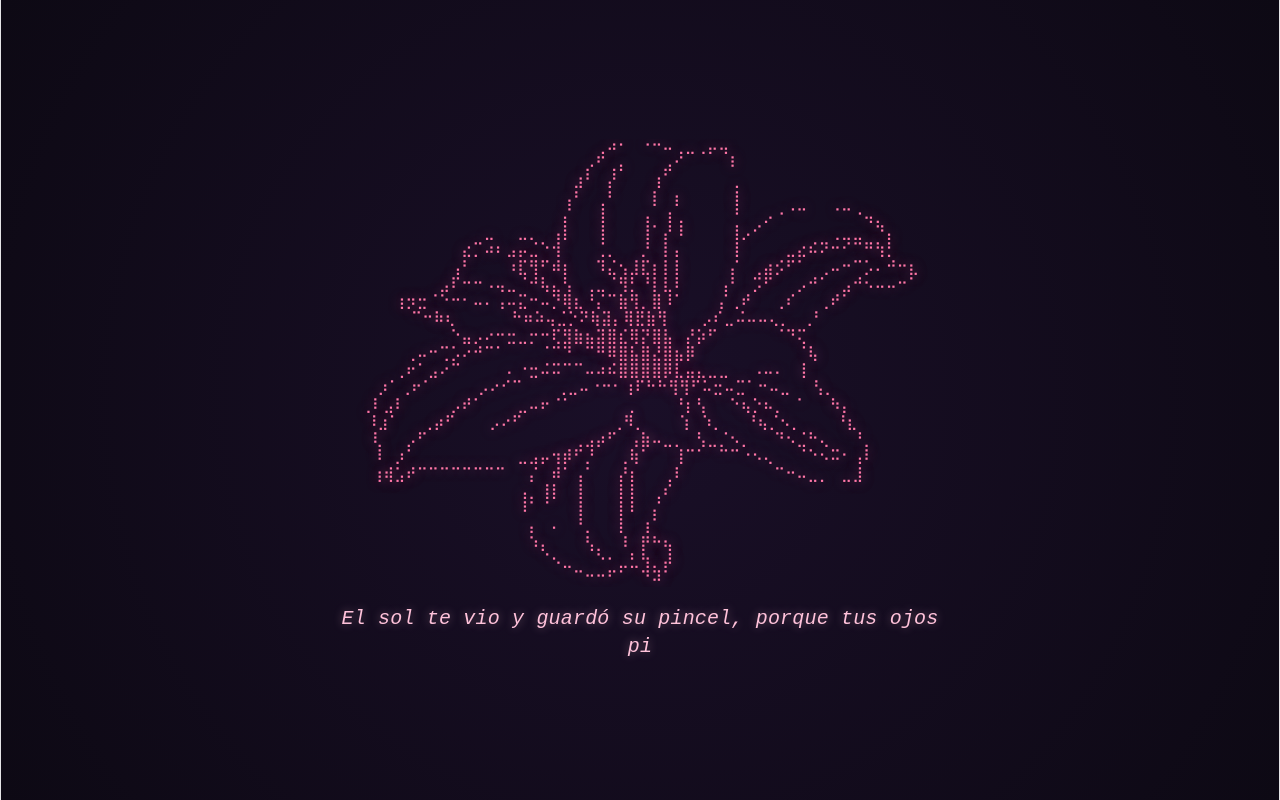
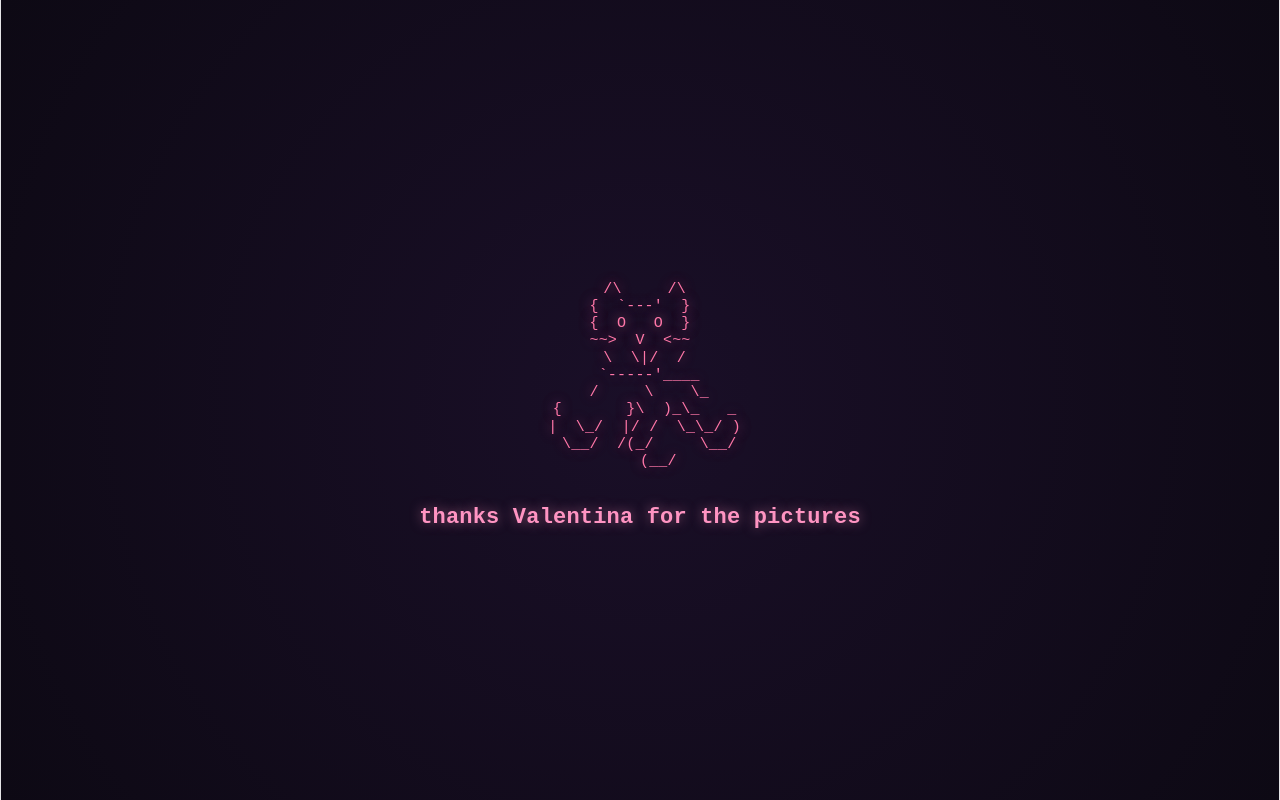
Before and after one commit to Diego-Sic/cat-sun-ascii, a React (Vite) app: page / in a window 1280 px wide. Built offline with nearby package versions, Linux system fonts and the light colour scheme.

Commit message:
Update ASCII art to animated cat frames and add attribution for Valentina

```diff
--- a/src/App.tsx
+++ b/src/App.tsx
@@ -1,119 +1,60 @@
 import { useState, useEffect } from 'react';
 import './App.css';
 
-const LOTUS_ART = [
-  "⠀⠀⠀⠀⠀⠀⠀⠀⠀⠀⠀⠀⠀⠀⠀⠀⠀⠀⠀⠀⠀⢀⠴⠂⠀⠐⠒⠤⢀⣀⢀⡤⢤⠀⠀⠀⠀⠀⠀⠀⠀⠀⠀⠀⠀⠀⠀⠀⠀⠀",
-  "⠀⠀⠀⠀⠀⠀⠀⠀⠀⠀⠀⠀⠀⠀⠀⠀⠀⠀⠀⠀⡠⠋⢀⡄⠀⠀⠀⣠⠊⠀⠀⠀⠀⠇⠀⠀⠀⠀⠀⠀⠀⠀⠀⠀⠀⠀⠀⠀⠀⠀",
-  "⠀⠀⠀⠀⠀⠀⠀⠀⠀⠀⠀⠀⠀⠀⠀⠀⠀⠀⠀⣰⠃⠀⡜⠀⠀⠀⢰⠁⠀⠀⠀⠀⠀⢀⠀⠀⠀⠀⠀⠀⠀⠀⠀⠀⠀⠀⠀⠀⠀⠀",
-  "⠀⠀⠀⠀⠀⠀⠀⠀⠀⠀⠀⠀⠀⠀⠀⠀⠀⠀⢠⠃⠀⢀⠃⠀⠀⠀⡇⠀⡆⠀⠀⠀⠀⢸⠀⠀⠀⠀⠀⠀⠀⠀⠀⠀⠀⠀⠀⠀⠀⠀",
-  "⠀⠀⠀⠀⠀⠀⠀⠀⠀⠀⠀⠀⠀⠀⠀⠀⠀⠀⡌⠀⠀⢸⠀⠀⠀⢠⠀⢰⢀⠀⠀⠀⠀⠘⠀⠀⡠⠐⠈⠉⠀⠀⠈⠉⠐⢤⡀⠀⠀⠀",
-  "⠀⠀⠀⠀⠀⠀⠀⠀⠀⠀⠀⣀⠀⠀⣀⡀⠀⢠⡇⠀⠀⢸⠀⠀⠀⢸⠁⡜⠸⠀⠀⠀⠀⢸⡠⠊⠀⠀⠀⠀⠀⠀⢀⣀⣀⠀⠙⡄⠀⠀",
-  "⠀⠀⠀⠀⠀⠀⠀⠀⠀⣔⡉⠴⠆⣠⡤⣈⠑⢺⠀⠀⠀⢈⡀⠀⠀⡘⠀⡇⡄⠀⠀⠀⠀⢸⠀⠀⠀⠀⣀⣔⠮⠝⠒⠊⠉⠛⢳⡃⠀⠀",
-  "⠀⠀⠀⠀⠀⠀⠀⠀⢠⠃⠀⠀⠀⠰⣏⢻⠋⠾⡆⠀⠀⠹⣌⢢⣸⣏⡆⡇⡇⠀⠀⠀⠀⡌⠀⢀⣴⡪⠋⠁⠀⢀⠤⠒⠉⡡⠄⠚⠒⣆",
-  "⠀⠀⠀⠀⠀⠀⠀⣠⠏⠒⠒⠠⢤⣀⠈⠚⢧⣄⢣⠀⢀⣀⠈⢻⡃⠘⡇⣇⠇⠀⠀⠀⢠⠃⠀⡩⠋⠀⠀⡠⠚⠁⠀⣠⠚⠢⠤⠤⠒⠁",
-  "⠀⠀⠀⢰⡲⣒⠈⠑⠒⠂⠤⠄⢠⠤⣍⠒⠤⡙⢿⣆⠘⡌⠉⣷⢻⡀⣿⠸⠁⠀⠀⠀⡌⢀⠞⠀⠀⢀⠎⠀⠀⢀⠞⠁⠀⠀⠀⠀⠀⠀",
-  "⠀⠀⠀⠀⠉⠒⠷⢆⠀⠀⠀⠀⠀⠓⠶⠵⢤⣈⡑⠝⢷⣽⡄⢿⣟⣷⢻⠀⠀⠀⡠⠎⣀⠬⠤⠤⢄⡀⠀⢀⠃⠀⠀⠀⠀⠀⠀⠀⠀",
-  "⠀⠀⠀⠀⠀⠀⠀⠀⠑⣤⡠⠔⠒⣒⣀⡒⠒⢏⣻⣷⣦⣽⣿⣎⢿⡝⣿⣧⠀⡜⡵⠋⠀⠀⠀⠀⠀⠈⠙⢍⠀⠀⠀⠀⠀⠀⠀⠀⠀⠀",
-  "⠀⠀⠀⠀⢀⠤⠒⢉⡡⠔⠚⠉⠁⠀⠀⠀⠈⠉⠙⠀⠉⠛⠿⣿⣧⣿⣜⣿⣦⡿⠀⠀⠀⠀⠀⠀⠀⠀⠀⠈⢧⠀⠀⠀⠀⠀⠀⠀⠀⠀",
-  "⠀⠀⢀⠖⠁⣠⠔⠉⠀⠀⠀⠀⠄⠐⣒⠬⠭⠉⠉⠤⠴⠮⣿⣿⣿⣿⡿⣇⣤⣄⣀⣀⠀⠀⠠⠤⠄⠀⢸⠀⠀⠀⠀⠀⠀⠀⠀⠀",
-  "⠀⡰⠁⢀⠖⠁⠀⠀⠀⠀⡠⠔⠊⠉⠀⠀⠀⢀⣀⠤⠐⠒⠂⢰⠏⠓⠓⢻⢻⠋⠥⣒⠤⣉⠁⠒⠤⣀⠀⠀⢣⡀⠀⠀⠀⠀⠀⠀⠀",
-  "⢀⠇⣠⠇⠀⠀⠀⠀⡠⠞⠁⠀⠀⠀⣀⠤⠖⠈⠁⠀⠀⠀⠀⠀⡀⠀⠀⠀⠘⡆⢣⠀⠀⠑⢦⡑⠦⡀⠀⠁⠀⠀⠳⡄⠀⠀⠀⠀⠀⠀",
-  "⠸⣰⠁⠀⠀⢀⡴⠋⠀⠀⠀⡠⠔⠋⠀⠀⠀⠀⠀⠀⠀⠀⢀⠻⡀⠀⠀⠀⢱⠀⠱⡀⠀⠀⠘⢦⡈⠢⡀⠀⠀⠀⠘⣆⠀⠀⠀⠀⠀",
-  "⠀⢇⠀⠀⡠⠋⠀⠀⠀⠀⠀⠀⠀⠀⠀⠀⠀⠀⠀⢀⣠⡴⠋⠀⢠⣷⠤⣀⡀⠀⢣⣀⡈⠢⡀⠀⠀⠙⠢⣈⠓⢄⠀⠀⠘⡀⠀⠀⠀⠀",
-  "⠀⠸⠀⡰⠁⠀⠀⠀⠀⠀⠀⠀⠀⠀⣀⣠⡤⢲⡾⠋⡘⠀⠀⢀⢷⠁⠀⠀⢸⠉⠁⠀⠉⠉⠐⠢⢄⠀⠀⠈⠑⠢⠭⠂⢠⠇⠀⠀⠀⠀",
-  "⠀⢰⢾⣡⠞⠉⠉⠉⠉⠉⠉⠉⠉⠀⠀⡌⠀⠾⠁⢠⠁⠀⠀⡜⡆⠀⠀⢀⠇⠀⠀⠀⠀⠀⠀⠀⠀⠉⠒⠤⣀⡀⠀⣀⣸⠀⠀⠀⠀⠀",
-  "⠀⠀⠀⠀⠀⠀⠀⠀⠀⠀⠀⠀⠀⠀⢠⡀⢸⡇⠀⢸⠀⠀⠀⡇⡇⠀⢀⠎⠀⠀⠀⠀⠀⠀⠀⠀⠀⠀⠀⠀⠀⠀⠀⠀⠀⠀⠀⠀⠀⠀",
-  "⠀⠀⠀⠀⠀⠀⠀⠀⠀⠀⠀⠀⠀⠀⠸⠁⠈⠀⠀⢸⠀⠀⠀⡇⠇⠀⡌⠀⠀⠀⠀⠀⠀⠀⠀⠀⠀⠀⠀⠀⠀⠀⠀⠀⠀⠀⠀⠀⠀⠀",
-  "⠀⠀⠀⠀⠀⠀⠀⠀⠀⠀⠀⠀⠀⠀⠀⡄⠀⠄⠀⠘⡀⠀⠀⡇⠀⢰⠁⠀⠀⠀⠀⠀⠀⠀⠀⠀⠀⠀⠀⠀⠀⠀⠀⠀⠀⠀⠀⠀⠀⠀",
-  "⠀⠀⠀⠀⠀⠀⠀⠀⠀⠀⠀⠀⠀⠀⠀⠱⡄⠀⠀⠀⢣⡀⠀⠸⠀⡟⠓⢦⠀⠀⠀⠀⠀⠀⠀⠀⠀⠀⠀⠀⠀⠀⠀⠀⠀⠀⠀⠀⠀⠀",
-  "⠀⠀⠀⠀⠀⠀⠀⠀⠀⠀⠀⠀⠀⠀⠀⠀⠈⠢⣀⠀⠀⠑⠂⣀⣃⢳⡀⡼⠀⠀⠀⠀⠀⠀⠀⠀⠀⠀⠀⠀⠀⠀⠀⠀⠀⠀⠀⠀⠀⠀",
-  "⠀⠀⠀⠀⠀⠀⠀⠀⠀⠀⠀⠀⠀⠀⠀⠀⠀⠀⠀⠉⠒⠒⠋⠁⠀⠙⠽⠁⠀⠀⠀⠀⠀⠀⠀⠀⠀⠀⠀⠀⠀⠀⠀⠀⠀⠀⠀⠀⠀⠀"
+const CAT_FRAME_1 = [
+  " /\\     /\\",
+  "{  `---'  }",
+  "{  O   O  }",
+  "~~>  V  <~~",
+  " \\  \\|/  /",
+  "  `-----'____",
+  "  /     \\    \\_",
+  " {       }\\  )_\\_   _",
+  " |  \\_/  |/ /  \\_\\_/ )",
+  "  \\__/  /(_/     \\__/",
+  "    (__/"
 ];
 
-const MESSAGES = [
-  "El sol te vio y guardó su pincel, porque tus ojos pintan el paisaje mejor que él.",
-  "Xime, (que no me llevó al concierto) :)))))"
+const CAT_FRAME_2 = [
+  " /\\     /\\",
+  "{  `---'  }",
+  "{  O   O  }",
+  "~~>  V  <~~",
+  " \\  \\|/  /",
+  "  `-----'__",
+  "  /     \\  `^_",
+  " {       }\\ |\\_\\_   W",
+  " |  \\_/  |/ /  \\_\\_( )",
+  "  \\__/  /(_E     \\__/",
+  "    (  /",
+  "     MM"
 ];
 
 export function App() {
-  const [lotusLines, setLotusLines] = useState<string[]>([]);
-  const [message1, setMessage1] = useState<string>('');
-  const [message2, setMessage2] = useState<string>('');
+  const [frameIndex, setFrameIndex] = useState(0);
 
   useEffect(() => {
-    let lineIdx = 0;
-    let charIdx = 0;
-    const currentLotus: string[] = Array(LOTUS_ART.length).fill("");
+    const interval = setInterval(() => {
+      setFrameIndex((prev) => (prev === 0 ? 1 : 0));
+    }, 500);
 
-    const animateLotus = () => {
-      if (lineIdx >= LOTUS_ART.length) {
-        setTimeout(animateMessage1, 300);
-        return;
-      }
+    return () => clearInterval(interval);
+  }, []);
 
-      const fullLine = LOTUS_ART[lineIdx];
-      if (charIdx <= fullLine.length) {
-        currentLotus[lineIdx] = fullLine.substring(0, charIdx);
-        setLotusLines([...currentLotus]);
-        charIdx += 4;
-        setTimeout(animateLotus, 8);
-      } else {
-        currentLotus[lineIdx] = fullLine;
-        setLotusLines([...currentLotus]);
-        lineIdx++;
-        charIdx = 0;
-        setTimeout(animateLotus, 15);
-      }
-    };
-
-    const animateMessage1 = () => {
-      let idx = 0;
-      const target = MESSAGES[0];
-      const type = () => {
-        if (idx <= target.length) {
-          setMessage1(target.substring(0, idx));
-          idx++;
-          setTimeout(type, 40);
-        } else {
-          setTimeout(animateMessage2, 400);
-        }
-      };
-      type();
-    };
-
-    const animateMessage2 = () => {
-      let idx = 0;
-      const target = MESSAGES[1];
-      const type = () => {
-        if (idx <= target.length) {
-          setMessage2(target.substring(0, idx));
-          idx++;
-          setTimeout(type, 40);
-        }
-      };
-      type();
-    };
-
-    animateLotus();
-  }, []);
+  const currentFrame = frameIndex === 0 ? CAT_FRAME_1 : CAT_FRAME_2;
 
   return (
     <div className="terminal-screen">
       <div className="lotus-wrapper">
-        <div className="lotus-container">
-          {lotusLines.map((line, idx) => (
-            <div key={idx} className="lotus-line">{line}</div>
-          ))}
-        </div>
+        <pre className="lotus-container">
+          {currentFrame.join('\n')}
+        </pre>
       </div>
 
       <div className="message-container">
-        {message1 && <div className="poem-text">{message1}</div>}
-        {message2 && (
-          <div className="final-text">
-            {message2} <span className="cursor">█</span>
-          </div>
-        )}
+        <div className="final-text">
+          thanks Valentina for the pictures
+        </div>
       </div>
     </div>
   );
```
